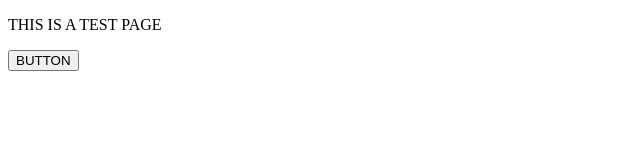
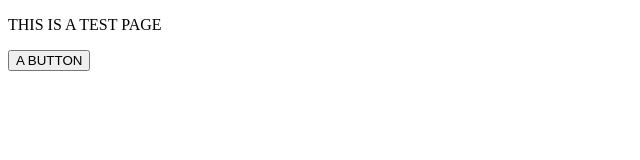
Before and after one commit to ipah/git_practice, a plain HTML site: page index.html in a window 1280 px wide. Shown: the full height of the page, 0-640 px from the left. Drawn offline with Linux system fonts and the light colour scheme.

Commit message:
change btn name

```diff
--- a/index.html
+++ b/index.html
@@ -9,6 +9,6 @@
       THIS IS A TEST PAGE
     </p>
 
-    <button type="button" name="button">BUTTON</button>
+    <button type="button" name="button">A BUTTON</button>
   </body>
 </html>
```
